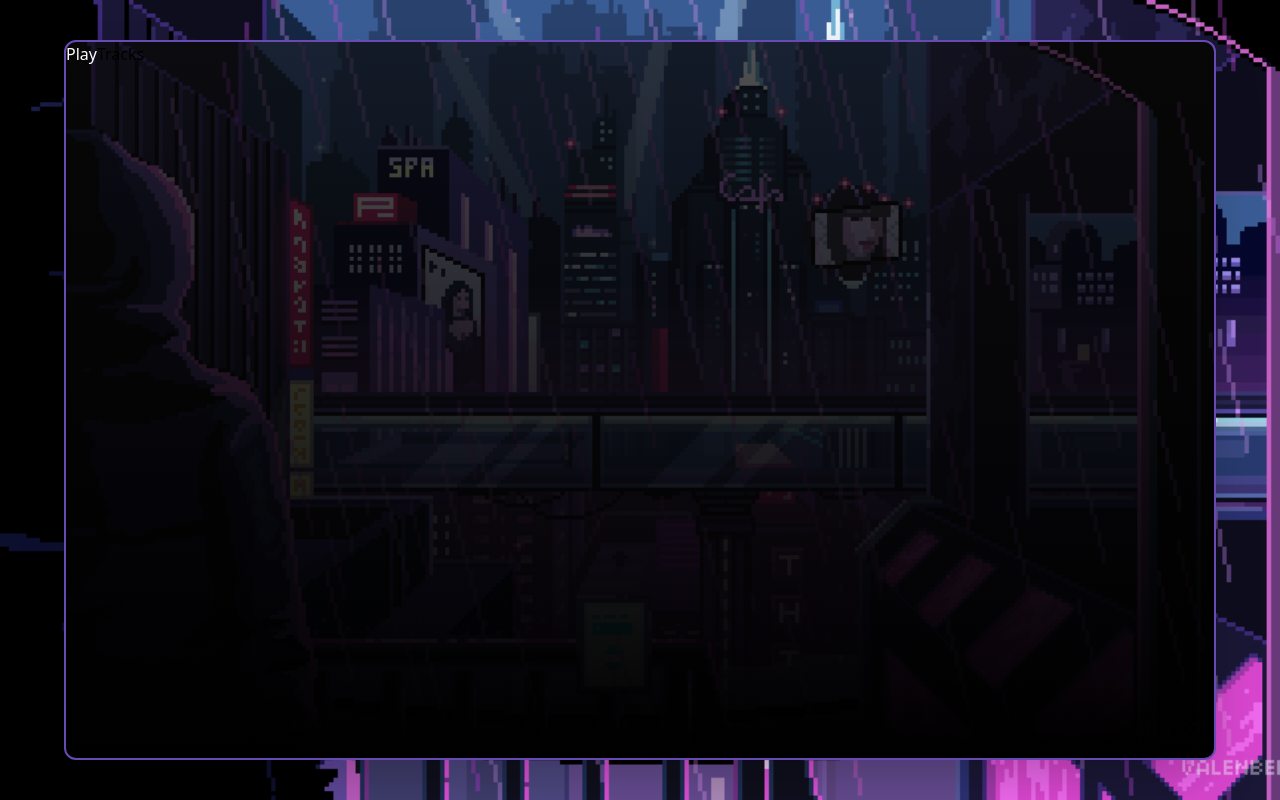
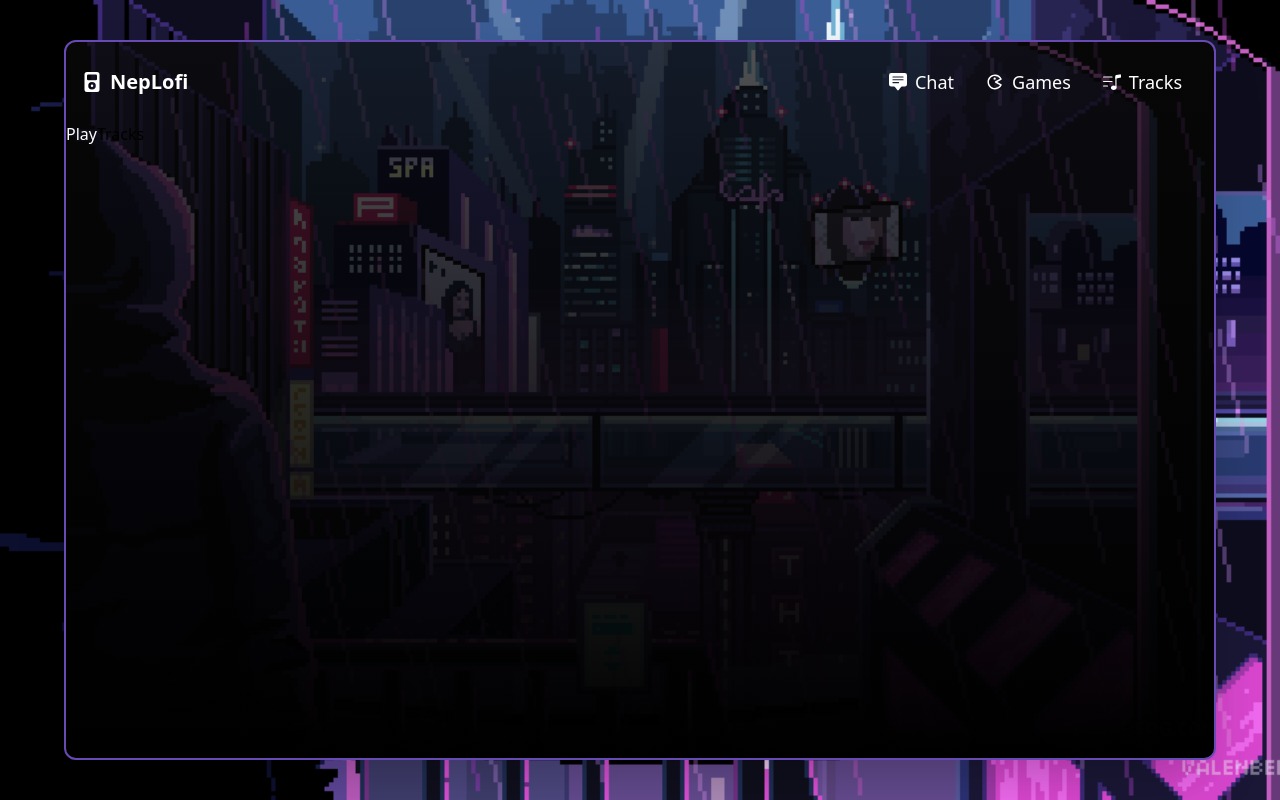
Before and after one commit to realswikarrr/nep-lofi, a Next.js app: page / in a window 1280 px wide. Built offline with nearby package versions, Linux system fonts and the light colour scheme; no server answers.

Commit message:
feat: 🔮 Added NavBar

```diff
--- a/components/layout/main.tsx
+++ b/components/layout/main.tsx
@@ -2,6 +2,7 @@ import Head from "next/head";
 import React, { ReactNode } from "react";
 import Player from "../player";
 import dynamic from "next/dynamic";
+import NavBar from "../navbar";
 
 type Props = {
   children: ReactNode;
@@ -27,9 +28,12 @@ const Main = ({ children, id, playing }: Props) => {
 
       <Player id={id} playing={playing} />
 
-      <div className="grid place-items-center h-screen">
+      <div className="grid place-items-center h-screen ">
         <div className="mainbg h-[90%] w-[90%] rounded-xl overflow-hidden shadow-2xl bg-cover bg-center border-2 border-[#674AB3] shadow-5xl">
-          {children}
+          <div className="container mx-auto">
+            <NavBar />
+            {children}
+          </div>
         </div>
       </div>
     </>
--- /dev/null
+++ b/components/navbar.tsx
@@ -0,0 +1,110 @@
+import Link from "next/link";
+import { useState } from "react";
+import {
+  BsFillChatSquareTextFill,
+  BsMusicNoteList,
+  BsFillMusicPlayerFill,
+} from "react-icons/bs";
+import { BiGame } from "react-icons/bi";
+
+const NavBar = () => {
+  const [active, setActive] = useState(false);
+
+  return (
+    <nav className=" sm:px-4 py-2.5 rounded bg-white-900 backdrop-blur-sm lg:bg-none md:backdrop-blur-0 lg:backdrop-blur-none">
+      <div className="container flex flex-wrap justify-between items-center mx-auto">
+        <Link href="/" className="flex items-center ">
+          <span className="flex gap-2 items-center self-center text-xl font-semibold whitespace-nowrap text-white ml-2 lg:ml-0 cursor-pointer">
+            <BsFillMusicPlayerFill />
+            NepLofi
+          </span>
+        </Link>
+        <button
+          onClick={() => setActive(!active)}
+          data-collapse-toggle="navbar-default"
+          type="button"
+          className="mr-2 inline-flex items-center p-2 ml-3 text-sm text-gray-500 rounded-lg md:hidden hover:bg-gray-100 focus:outline-none focus:ring-2 focus:ring-gray-200 dark:text-gray-400 dark:hover:bg-gray-700 dark:focus:ring-gray-600"
+          aria-controls="navbar-default"
+          aria-expanded="false"
+        >
+          <span className="sr-only">Open main menu</span>
+          <svg
+            className="w-6 h-6"
+            aria-hidden="true"
+            fill="currentColor"
+            viewBox="0 0 20 20"
+            xmlns="http://www.w3.org/2000/svg"
+          >
+            <path
+              fillRule="evenodd"
+              d="M3 5a1 1 0 011-1h12a1 1 0 110 2H4a1 1 0 01-1-1zM3 10a1 1 0 011-1h12a1 1 0 110 2H4a1 1 0 01-1-1zM3 15a1 1 0 011-1h12a1 1 0 110 2H4a1 1 0 01-1-1z"
+              clipRule="evenodd"
+            ></path>
+          </svg>
+        </button>
+        <div
+          className="hidden w-full text-white md:block md:w-auto"
+          id="navbar-default"
+        >
+          <ul className="flex flex-col p-4 mt-4 rounded-lg  md:flex-row md:space-x-8 md:mt-0 md:text-sm md:font-medium md:border-0 ">
+            <li>
+              <Link href="/chat" aria-current="page">
+                <span className="text-lg cursor-pointer flex items-center gap-2">
+                  <BsFillChatSquareTextFill /> Chat
+                </span>
+              </Link>
+            </li>
+            <li>
+              <Link href="/game">
+                <span className="text-lg cursor-pointer flex items-center gap-2">
+                  <BiGame />
+                  Games
+                </span>
+              </Link>
+            </li>
+            <li>
+              <Link href="/track">
+                <span className="text-lg cursor-pointer flex items-center gap-2">
+                  <BsMusicNoteList />
+                  Tracks
+                </span>
+              </Link>
+            </li>
+          </ul>
+        </div>
+
+        {active ? (
+          <div className="w-full text-white" id="navbar-default">
+            <ul className="flex justify-evenly flex-row p-2  bg-white-900 backdrop-blur-sm ">
+              <li>
+                <Link href="/chat" aria-current="page">
+                  <span className="cursor-pointer flex items-center gap-2 hover:text-indigo-700">
+                    <BsFillChatSquareTextFill /> Chat
+                  </span>
+                </Link>
+              </li>
+              <li>
+                <Link href="/game">
+                  <span className="cursor-pointer flex items-center gap-2 hover:text-indigo-700">
+                    <BiGame />
+                    Games
+                  </span>
+                </Link>
+              </li>
+              <li>
+                <Link href="/track">
+                  <span className=" cursor-pointer flex items-center gap-2 hover:text-indigo-700">
+                    <BsMusicNoteList />
+                    Tracks
+                  </span>
+                </Link>
+              </li>
+            </ul>
+          </div>
+        ) : null}
+      </div>
+    </nav>
+  );
+};
+
+export default NavBar;
--- a/package.json
+++ b/package.json
@@ -12,6 +12,7 @@
     "next": "12.2.4",
     "react": "18.2.0",
     "react-dom": "18.2.0",
+    "react-icons": "^4.4.0",
     "react-player": "^2.10.1"
   },
   "devDependencies": {
--- /dev/null
+++ b/pages/game.tsx
@@ -0,0 +1,9 @@
+const Game = () => {
+  return (
+    <div>
+      <h1>Coming Soon...</h1>
+    </div>
+  );
+};
+
+export default Game;
```
Also changed, not shown: 1 other file (tests, documents, lock files or other folders).
